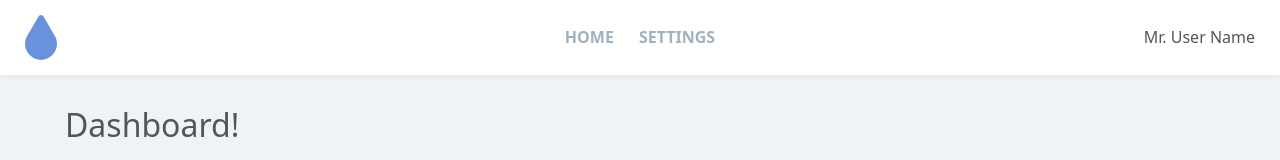
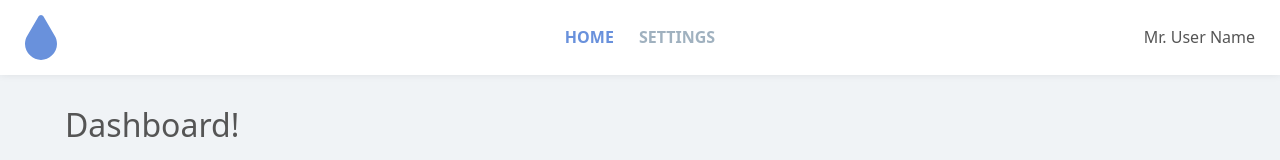
Before and after one commit to samuelsson/lumidrop_react, a React (Create React App) app: page /home in a window 1280 px wide. Shown: the top 160 px of the page. Built offline with nearby package versions, Linux system fonts and the light colour scheme.

Commit message:
Add active styling in main navigation

```diff
--- a/src/App/common/Header/Navigation/MainNavigation.js
+++ b/src/App/common/Header/Navigation/MainNavigation.js
@@ -9,7 +9,7 @@
             <nav className="menu">
                 <ul className="main-links">
                     <li className="nav-item" >
-                        <NavLink to="/">Home</NavLink>
+                        <NavLink to="/home">Home</NavLink>
                     </li>
                     <li className="nav-item" >
                         <NavLink to="/settings">Settings</NavLink>
--- a/src/App/common/Header/Navigation/MainNavigation.scss
+++ b/src/App/common/Header/Navigation/MainNavigation.scss
@@ -20,6 +20,11 @@
     &:hover { opacity: 1; }
   }
 
+  .active {
+    opacity: 1;
+    color: $blue;
+  }
+
   .main-links {
     text-transform: uppercase;
 
```
